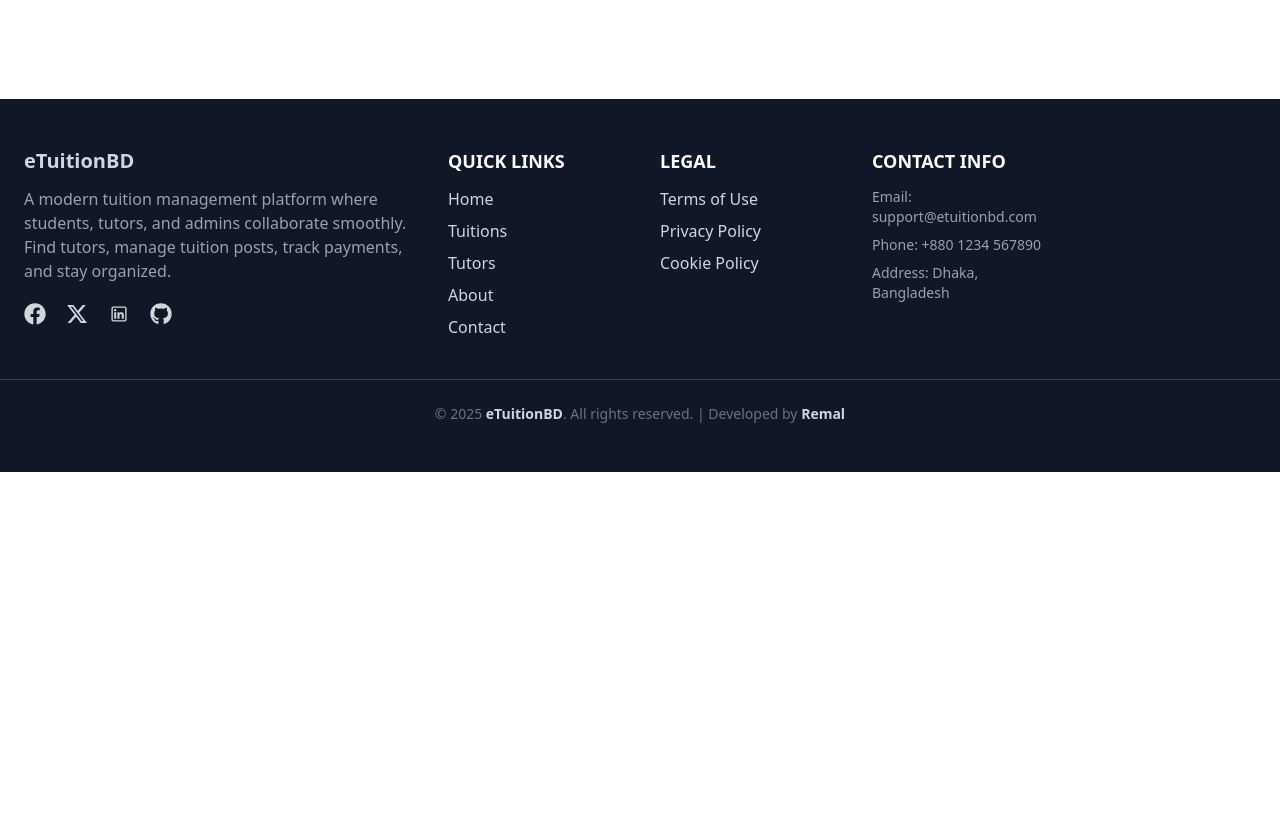
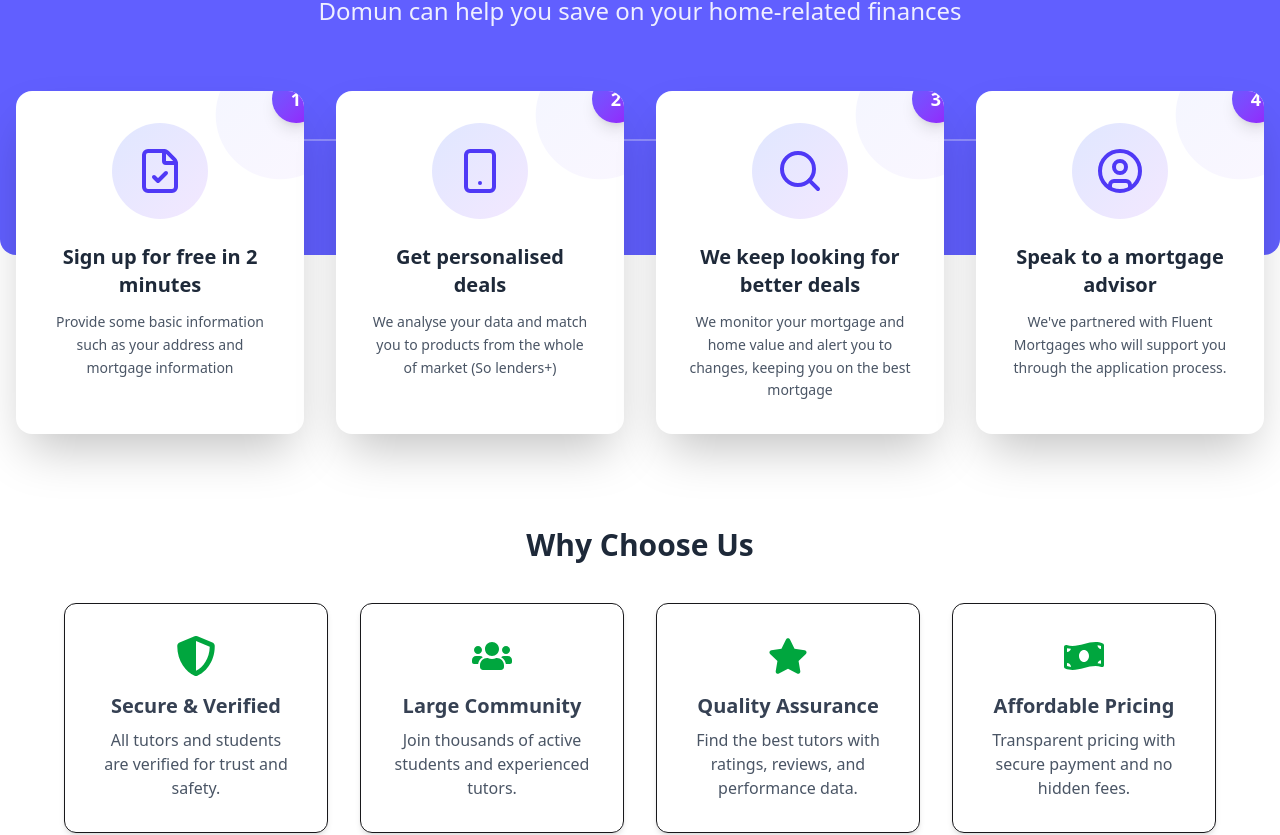
Before and after one commit to sm-remal/e-tuition-bd-client, a React (Vite) app: page / in a window 1280 px wide. Shown: the part 806-1641 px from the top of the page. Before the commit the page ends 1278 px from the top, so only its background shows below. Built offline with nearby package versions, Linux system fonts and the light colour scheme; no server answers.

Commit message:
how it works section done

```diff
--- a/package.json
+++ b/package.json
@@ -13,6 +13,9 @@
     "@tailwindcss/vite": "^4.1.17",
     "axios": "^1.13.2",
     "firebase": "^12.6.0",
+    "framer-motion": "^12.23.25",
+    "gsap": "^3.13.0",
+    "lucide-react": "^0.556.0",
     "react": "^19.2.0",
     "react-dom": "^19.2.0",
     "react-hook-form": "^7.68.0",
--- a/src/pages/Auth/Login/Login.jsx
+++ b/src/pages/Auth/Login/Login.jsx
@@ -65,7 +65,7 @@ const Login = () => {
     }
 
     return (
-        <div className='flex justify-center items-center -mt-10 min-h-full'>
+        <div className='flex justify-center items-center mt-16 md:-mt-10 min-h-full'>
             <div className="card-body w-full max-w-md">
 
                 {/* ======= Heading ======= */}
--- a/src/pages/Auth/Register/Register.jsx
+++ b/src/pages/Auth/Register/Register.jsx
@@ -36,7 +36,7 @@ const Register = () => {
                 axios.post(image_Api_URL, formData)
                     .then(res => {
                         const photoURL = res.data.data.url;
-
+                        // console.log(res.data)
                         // Update Firebase Profile
                         updateUserProfile(data.name, photoURL)
                             .then(() => {
@@ -87,7 +87,7 @@ const Register = () => {
     };
 
     return (
-        <div className='w-full px-4 sm:px-6 md:px-0 mt-12 flex justify-center items-center min-h-full'>
+        <div className='flex justify-center items-center bg-base-300 min-h-full'>
             <div className="card-body w-full max-w-md">
 
                 {/* Heading */}
--- a/src/pages/Home/Home/Home.jsx
+++ b/src/pages/Home/Home/Home.jsx
@@ -1,10 +1,14 @@
 import React from 'react';
 import Hero from '../Hero/Hero';
+import HowItWorks from '../HowItWorks/HowItWorks';
+import WhyChooseUs from '../WhyChooseUs/WhyChooseUs';
 
 const Home = () => {
     return (
         <div>
             <Hero></Hero>
+            <HowItWorks></HowItWorks>
+            <WhyChooseUs></WhyChooseUs>
         </div>
     );
 };
--- /dev/null
+++ b/src/pages/Home/HowItWorks/HowItWorks.jsx
@@ -0,0 +1,221 @@
+import React from 'react';
+import { motion } from 'framer-motion';
+import { FileCheck, Smartphone, Search, UserCircle } from 'lucide-react';
+
+const HowItWorks = () => {
+  const steps = [
+    {
+      number: 1,
+      icon: FileCheck,
+      title: "Sign up for free in 2 minutes",
+      description: "Provide some basic information such as your address and mortgage information"
+    },
+    {
+      number: 2,
+      icon: Smartphone,
+      title: "Get personalised deals",
+      description: "We analyse your data and match you to products from the whole of market (So lenders+)"
+    },
+    {
+      number: 3,
+      icon: Search,
+      title: "We keep looking for better deals",
+      description: "We monitor your mortgage and home value and alert you to changes, keeping you on the best mortgage"
+    },
+    {
+      number: 4,
+      icon: UserCircle,
+      title: "Speak to a mortgage advisor",
+      description: "We've partnered with Fluent Mortgages who will support you through the application process."
+    }
+  ];
+
+  const containerVariants = {
+    hidden: { opacity: 0 },
+    visible: {
+      opacity: 1,
+      transition: {
+        staggerChildren: 0.2,
+        delayChildren: 0.1
+      }
+    }
+  };
+
+  const cardVariants = {
+    hidden: {
+      opacity: 0,
+      y: 50,
+      scale: 0.9
+    },
+    visible: {
+      opacity: 1,
+      y: 0,
+      scale: 1,
+      transition: {
+        type: "spring",
+        stiffness: 100,
+        damping: 12,
+        duration: 0.6
+      }
+    }
+  };
+
+  const iconVariants = {
+    hidden: { scale: 0, rotate: -180 },
+    visible: {
+      scale: 1,
+      rotate: 0,
+      transition: {
+        type: "spring",
+        stiffness: 200,
+        damping: 15,
+        delay: 0.2
+      }
+    }
+  };
+
+  const numberVariants = {
+    hover: {
+      scale: 1.2,
+      rotate: 360,
+      transition: {
+        duration: 0.5,
+        ease: "easeInOut"
+      }
+    }
+  };
+
+  return (
+    <div className=" bg-indigo-500 mt-24 mb-52 rounded-2xl py-16 h-[400px] px-4">
+      <div className="max-w-7xl mx-auto">
+        {/* Header */}
+        <motion.div
+          initial={{ opacity: 0, y: -30 }}
+          animate={{ opacity: 1, y: 0 }}
+          transition={{ duration: 0.8, ease: "easeOut" }}
+          className="text-center mb-16"
+        >
+          <h1 className="text-5xl md:text-6xl font-bold text-white mb-4">
+            How it works
+          </h1>
+          <p className="text-xl md:text-2xl text-white/90">
+            Domun can help you save on your home-related finances
+          </p>
+        </motion.div>
+
+        {/* Steps Grid */}
+        <motion.div
+          variants={containerVariants}
+          initial="hidden"
+          animate="visible"
+          className="grid grid-cols-1 md:grid-cols-2 lg:grid-cols-4 gap-8"
+        >
+          {steps.map((step, index) => {
+            const Icon = step.icon;
+            return (
+              <motion.div
+                key={step.number}
+                variants={cardVariants}
+                whileHover={{
+                  y: -10,
+                  transition: { duration: 0.3 }
+                }}
+                className="relative"
+              >
+                {/* Connection Line */}
+                {index < steps.length - 1 && (
+                  <motion.div
+                    initial={{ scaleX: 0 }}
+                    animate={{ scaleX: 1 }}
+                    transition={{ delay: 0.5 + index * 0.2, duration: 0.5 }}
+                    className="hidden lg:block absolute top-12 left-full w-full h-0.5 bg-white/30 origin-left"
+                    style={{ transform: 'translateX(-50%)' }}
+                  />
+                )}
+
+                {/* Card */}
+                <div className="bg-white rounded-2xl shadow-2xl p-8 h-full flex flex-col items-center text-center relative overflow-hidden">
+                  {/* Background decoration */}
+                  <motion.div
+                    animate={{
+                      scale: [1, 1.2, 1],
+                      rotate: [0, 90, 0]
+                    }}
+                    transition={{
+                      duration: 3,
+                      repeat: Infinity,
+                      ease: "easeInOut"
+                    }}
+                    className="absolute -top-10 -right-10 w-32 h-32 bg-gradient-to-br from-indigo-200 to-purple-200 rounded-full opacity-20"
+                  />
+
+                  {/* Number Badge */}
+                  <motion.div
+                    variants={numberVariants}
+                    whileHover="hover"
+                    className="absolute -top-4 -right-4 w-12 h-12 bg-gradient-to-br from-indigo-500 to-purple-600 rounded-full flex items-center justify-center text-white font-bold text-lg shadow-lg z-10"
+                  >
+                    {step.number}
+                  </motion.div>
+
+                  {/* Icon */}
+                  <motion.div
+                    variants={iconVariants}
+                    whileHover={{
+                      rotate: [0, -10, 10, -10, 0],
+                      transition: { duration: 0.5 }
+                    }}
+                    className="mb-6 p-6 bg-gradient-to-br from-indigo-100 to-purple-100 rounded-full"
+                  >
+                    <Icon className="w-12 h-12 text-indigo-600" />
+                  </motion.div>
+
+                  {/* Title */}
+                  <motion.h3
+                    initial={{ opacity: 0 }}
+                    animate={{ opacity: 1 }}
+                    transition={{ delay: 0.3 + index * 0.2 }}
+                    className="text-xl font-bold text-gray-800 mb-3"
+                  >
+                    {step.title}
+                  </motion.h3>
+
+                  {/* Description */}
+                  <motion.p
+                    initial={{ opacity: 0 }}
+                    animate={{ opacity: 1 }}
+                    transition={{ delay: 0.4 + index * 0.2 }}
+                    className="text-gray-600 text-sm leading-relaxed"
+                  >
+                    {step.description}
+                  </motion.p>
+                </div>
+              </motion.div>
+            );
+          })}
+        </motion.div>
+
+        {/* CTA Button */}
+        {/* <motion.div
+          initial={{ opacity: 0, y: 30 }}
+          animate={{ opacity: 1, y: 0 }}
+          transition={{ delay: 1.2, duration: 0.6 }}
+          className="text-center mt-16"
+        >
+          <motion.button
+            whileHover={{
+              scale: 1.05,
+              boxShadow: "0 20px 40px rgba(0,0,0,0.3)"
+            }}
+            whileTap={{ scale: 0.95 }}
+            className="bg-white text-indigo-600 px-10 py-4 rounded-full font-bold text-lg shadow-xl hover:shadow-2xl transition-all duration-300"
+          >
+            Get Started Today
+          </motion.button>
+        </motion.div> */}
+      </div>
+    </div>
+  );
+};
+
+export default HowItWorks;
--- /dev/null
+++ b/src/pages/Home/WhyChooseUs/WhyChooseUs.jsx
@@ -0,0 +1,60 @@
+import React from "react";
+import { FaShieldAlt, FaUsers, FaStar, FaMoneyBillWave } from "react-icons/fa";
+
+const WhyChooseUs = () => {
+    const features = [
+        {
+            id: 1,
+            icon: <FaShieldAlt size={40} className="text-green-600" />,
+            title: "Secure & Verified",
+            desc: "All tutors and students are verified for trust and safety.",
+        },
+        {
+            id: 2,
+            icon: <FaUsers size={40} className="text-green-600" />,
+            title: "Large Community",
+            desc: "Join thousands of active students and experienced tutors.",
+        },
+        {
+            id: 3,
+            icon: <FaStar size={40} className="text-green-600" />,
+            title: "Quality Assurance",
+            desc: "Find the best tutors with ratings, reviews, and performance data.",
+        },
+        {
+            id: 4,
+            icon: <FaMoneyBillWave size={40} className="text-green-600" />,
+            title: "Affordable Pricing",
+            desc: "Transparent pricing with secure payment and no hidden fees.",
+        },
+    ];
+
+    return (
+        <div className="w-full py-16 px-4 md:px-8 bg-white">
+            <h2 className="text-3xl font-bold text-center mb-10 text-gray-800">
+                Why Choose Us
+            </h2>
+
+            <div className="grid grid-cols-1 md:grid-cols-4 gap-8 max-w-6xl mx-auto">
+                {features.map(feature => (
+                    <div
+                        key={feature.id}
+                        className="p-8 rounded-xl shadow-md hover:shadow-lg transition duration-200 border text-center"
+                    >
+                        <div className="flex justify-center mb-4">
+                            {feature.icon}
+                        </div>
+
+                        <h3 className="text-xl font-semibold mb-2 text-gray-700">
+                            {feature.title}
+                        </h3>
+
+                        <p className="text-gray-600">{feature.desc}</p>
+                    </div>
+                ))}
+            </div>
+        </div>
+    );
+};
+
+export default WhyChooseUs;
```
Also changed, not shown: src/layouts/AuthLayout.jsx (+0 -13 lines), 1 other file (tests, documents, lock files or other folders).
